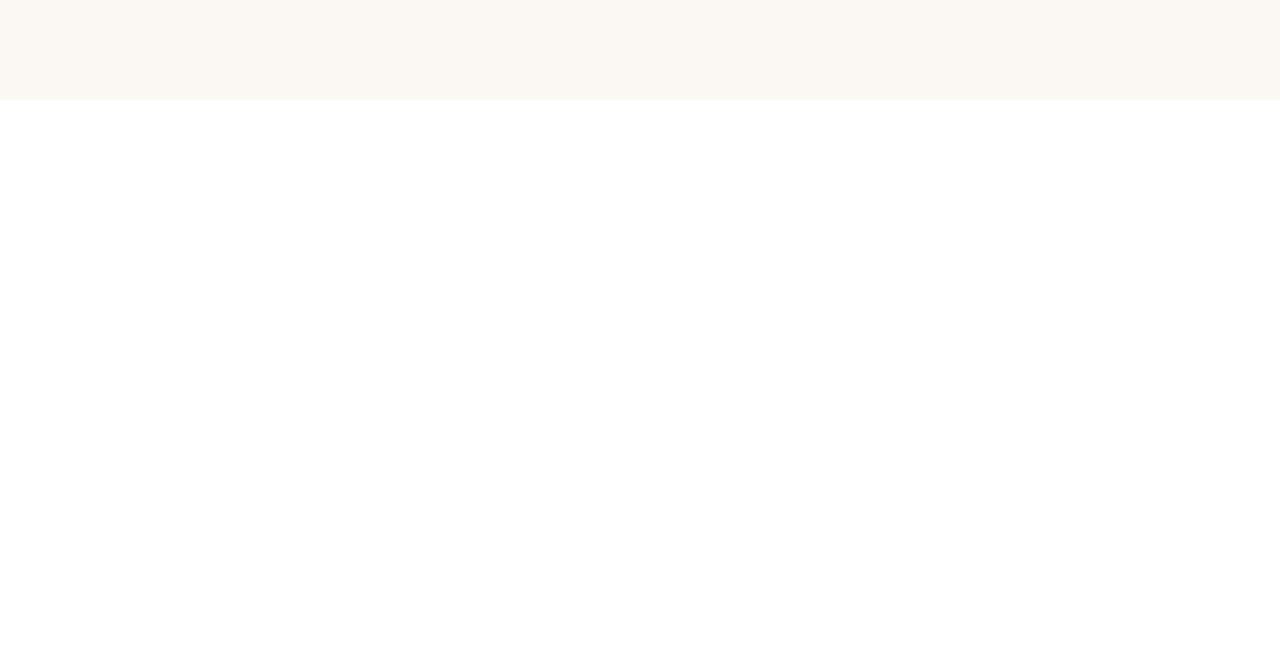
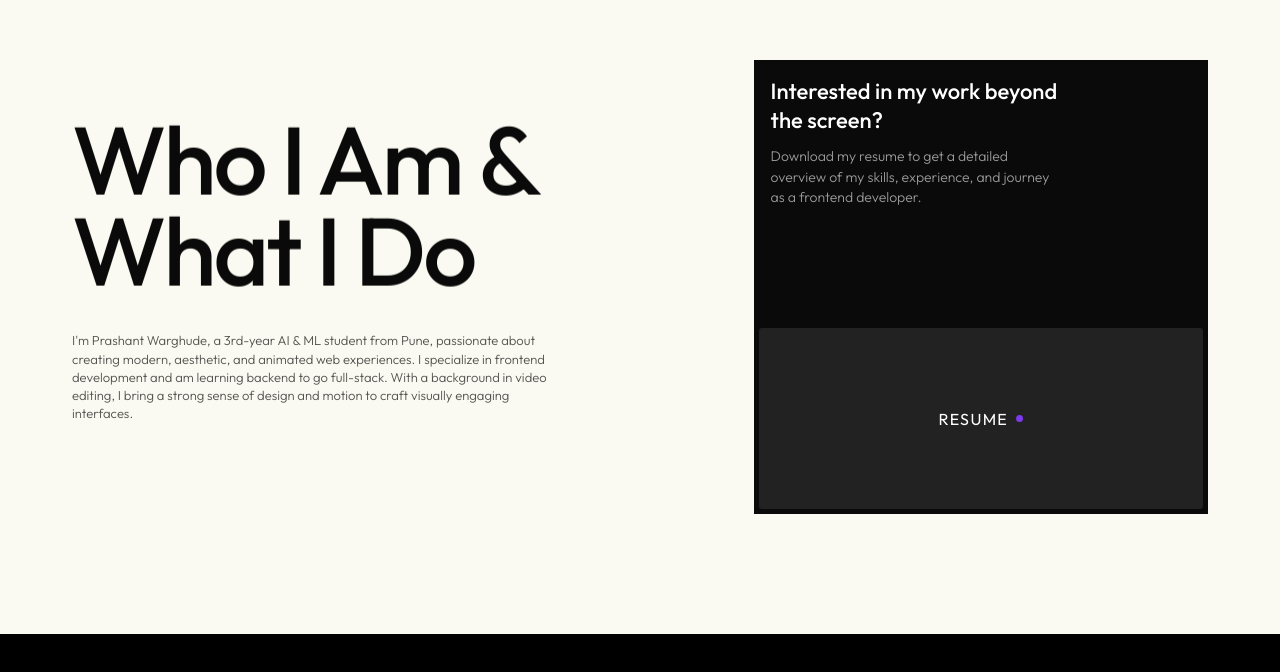
Before and after one commit to Prashantww/dev-portfolio, a React (Vite) app: page / in a window 1280 px wide. Shown: the part 1500-2172 px from the top of the page. Built offline with nearby package versions, Linux system fonts and the light colour scheme.

Commit message:
completed About section

```diff
--- a/src/pages/Home/Home.jsx
+++ b/src/pages/Home/Home.jsx
@@ -3,6 +3,7 @@ import Navbar from "../../components/Navbar/Navbar";
 import Hero from "../../sections/Hero";
 import Intro from "../../sections/Intro";
 import FeaturedWork from "../../sections/FeaturedWork/FeaturedWork";
+import About from "../../sections/About/About";
 
 const Home = () => {
   return (
@@ -10,7 +11,8 @@ const Home = () => {
       <Hero />
       <Intro />
       <FeaturedWork />
-      <div style={{ width: "100%", height: "100vh", background: "#ffffff" }} />
+      <About />
+      <div style={{ width: "100%", height: "100vh", background: "#000000" }} />
     </>
   );
 };
--- /dev/null
+++ b/src/sections/About/About.jsx
@@ -0,0 +1,116 @@
+import { useEffect, useRef } from "react";
+import gsap from "gsap";
+import { ScrollTrigger } from "gsap/ScrollTrigger";
+import styles from "./About.module.css";
+
+gsap.registerPlugin(ScrollTrigger);
+
+const RESUME_URL =
+  "https://drive.google.com/file/d/1fJRmTUsSEpMKmcKKEdoA9iJypIL-4H2C/view";
+
+export default function About() {
+  const sectionRef = useRef(null);
+  const headingRef = useRef(null);
+  const bodyRef = useRef(null);
+  const cardRef = useRef(null);
+
+  useEffect(() => {
+    const section = sectionRef.current;
+    const lines = headingRef.current.querySelectorAll(`.${styles.line}`);
+    const body = bodyRef.current;
+    const card = cardRef.current;
+
+    // ── Initial states ───────────────────────────────────────────────────────
+    gsap.set(lines, { y: "100%" });
+    gsap.set(body, { opacity: 0, y: 24 });
+    gsap.set(card, { opacity: 0, y: 32 });
+
+    // ── Reveal on scroll ─────────────────────────────────────────────────────
+    const tl = gsap.timeline({
+      scrollTrigger: {
+        trigger: section,
+        start: "top 70%",
+        once: true,
+      },
+    });
+
+    tl.to(lines, {
+      y: "0%",
+      duration: 0.85,
+      stagger: 0.1,
+      ease: "power3.out",
+    })
+      .to(
+        body,
+        {
+          opacity: 1,
+          y: 0,
+          duration: 0.7,
+          ease: "power3.out",
+        },
+        "-=0.4",
+      )
+      .to(
+        card,
+        {
+          opacity: 1,
+          y: 0,
+          duration: 0.6,
+          ease: "power3.out",
+        },
+        "-=0.4",
+      );
+
+    return () => ScrollTrigger.getAll().forEach((t) => t.kill());
+  }, []);
+
+  return (
+    <section ref={sectionRef} className={styles.section} data-theme="light">
+      <div className={styles.left}>
+        {/* ── Heading ───────────────────────────────────────────────────── */}
+        <h2 ref={headingRef} className={styles.heading}>
+          <span className={styles.lineWrapper}>
+            <span className={styles.line}>Who I Am &amp;</span>
+          </span>
+          <span className={styles.lineWrapper}>
+            <span className={styles.line}>What I Do</span>
+          </span>
+        </h2>
+
+        {/* ── Body text ─────────────────────────────────────────────────── */}
+        <p ref={bodyRef} className={styles.body}>
+          I'm Prashant Warghude, a 3rd-year AI &amp; ML student from Pune,
+          passionate about creating modern, aesthetic, and animated web
+          experiences. I specialize in frontend development and am learning
+          backend to go full-stack. With a background in video editing, I bring
+          a strong sense of design and motion to craft visually engaging
+          interfaces.
+        </p>
+      </div>
+
+      <div className={styles.right}>
+        {/* ── Resume card ───────────────────────────────────────────────── */}
+        <div ref={cardRef} className={styles.resumeCard}>
+          <div className={styles.cardTop}>
+            <h3 className={styles.cardTitle}>
+              Interested in my work beyond the screen?
+            </h3>
+            <p className={styles.cardDesc}>
+              Download my resume to get a detailed overview of my skills,
+              experience, and journey as a frontend developer.
+            </p>
+          </div>
+
+          <a
+            href={RESUME_URL}
+            target="_blank"
+            rel="noopener noreferrer"
+            className={styles.resumeBtn}
+          >
+            RESUME <span className={styles.dot} />
+          </a>
+        </div>
+      </div>
+    </section>
+  );
+}
--- /dev/null
+++ b/src/sections/About/About.module.css
@@ -0,0 +1,223 @@
+/* About.module.css */
+
+/* ── Section ──────────────────────────────────────────────────────────────── */
+.section {
+  width: 100%;
+  background: #fafaf2;
+  color: #0a0a0a;
+  padding: 120px 72px;
+  box-sizing: border-box;
+
+  display: flex;
+  flex-direction: row;
+  align-items: stretch;
+  justify-content: space-between;
+  gap: 48px;
+}
+
+/* ── Left pane ────────────────────────────────────────────────────────────── */
+.left {
+  flex: 0 0 50%;
+  display: flex;
+  flex-direction: column;
+  /* align-items: center; */
+  justify-content: center;
+  gap: 32px;
+}
+
+/* ── Heading ──────────────────────────────────────────────────────────────── */
+.heading {
+  font-size: clamp(52px, 7.5vw, 135px);
+  font-weight: 500;
+  line-height: 90.5%;
+  letter-spacing: -0.03em;
+  color: #0a0a0a;
+  margin: 0;
+  display: flex;
+  flex-direction: column;
+  gap: 0;
+}
+
+.lineWrapper {
+  display: block;
+  overflow: hidden;
+  padding-bottom: 0.05em;
+}
+
+.line {
+  display: block;
+  will-change: transform;
+}
+
+/* ── Body text ────────────────────────────────────────────────────────────── */
+.body {
+  font-size: clamp(13px, 1vw, 16px);
+  font-weight: 300;
+  line-height: 140%;
+  color: rgba(10, 10, 10, 0.7);
+  max-width: 85%;
+  margin: 0;
+  margin-bottom: 35px;
+}
+
+/* ── Right pane ───────────────────────────────────────────────────────────── */
+.right {
+  flex: 0 0 40%;
+  display: flex;
+  align-items: stretch;
+  justify-content: flex-end;
+}
+
+/* ── Resume card ──────────────────────────────────────────────────────────── */
+.resumeCard {
+  /* width: clamp(280px, 28vw, 380px); */
+  background: #0a0a0a;
+  aspect-ratio: 1/1;
+  /* height: 100%; */
+  overflow: hidden;
+  display: flex;
+  flex-direction: column;
+  justify-content: space-between;
+  /* flex: 1; */
+}
+
+.cardTop {
+  padding: 17px 17px 10px;
+  display: flex;
+  flex-direction: column;
+  gap: 12px;
+}
+
+.cardTitle {
+  font-size: clamp(22px, 1.4vw, 30px);
+  /* font-size: 22px; */
+  font-weight: 500;
+  line-height: 1.3;
+  color: #ffffff;
+  margin: 0;
+  width: 70%;
+}
+
+.cardDesc {
+  font-size: 14px;
+  font-weight: 300;
+  line-height: 147%;
+  color: #9a9a9a;
+  margin: 0;
+  width: 70%;
+}
+
+/* ── Resume button ────────────────────────────────────────────────────────── */
+.resumeBtn {
+  display: flex;
+  align-items: center;
+  justify-content: center;
+  gap: 8px;
+
+  background: #222222;
+  padding: 28px;
+  text-decoration: none;
+
+  font-size: 16px;
+  font-weight: 400;
+  letter-spacing: 0.08em;
+  color: #ffffff;
+
+  margin: 5px;
+  height: 40%;
+  border-radius: 3px;
+
+  transition: background 0.25s ease;
+}
+
+.resumeBtn:hover {
+  background: #1e1e1e;
+}
+
+.dot {
+  width: 7px;
+  height: 7px;
+  border-radius: 50%;
+  background: #7c3aed;
+  display: inline-block;
+  flex-shrink: 0;
+}
+
+/* ══════════════════════════════════════════════════════════════════════════ */
+/* ── TABLET (≤ 1024px) ───────────────────────────────────────────────────── */
+/* ══════════════════════════════════════════════════════════════════════════ */
+@media (max-width: 1024px) {
+  .heading {
+    font-size: clamp(44px, 13vw, 120px);
+  }
+
+  .section {
+    padding: 80px 40px;
+    flex-direction: column;
+    align-items: flex-start;
+    gap: 40px;
+  }
+
+  .left {
+    flex: unset;
+    width: 100%;
+  }
+
+  .body {
+    max-width: 100%;
+  }
+
+  .right {
+    width: 100%;
+  }
+
+  /* Hide the text part — just show the button */
+  .cardTop {
+    display: none;
+  }
+
+  .resumeCard {
+    width: 100%;
+    max-width: 100%;
+    border-radius: 6px;
+    aspect-ratio: auto;
+    height: 200px;
+  }
+
+  .resumeBtn {
+    padding: 28px;
+    width: 100%;
+    border-radius: 6px;
+    margin: 0;
+    height: 100%;
+  }
+}
+
+@media (max-width: 768px) {
+  .section {
+    padding: 72px 24px 64px;
+    gap: 32px;
+  }
+
+  .heading {
+    font-size: clamp(44px, 13vw, 120px);
+  }
+
+  .body {
+    font-size: 15px;
+  }
+}
+
+@media (max-width: 430px) {
+  .section {
+    padding: 64px 20px 56px;
+  }
+
+  .heading {
+    font-size: clamp(40px, 16vw, 65px);
+  }
+
+  .body {
+    font-size: 14px;
+  }
+}
--- a/src/sections/FeaturedWork/FeaturedWorkDesktop/FeaturedWorkDesktop.module.css
+++ b/src/sections/FeaturedWork/FeaturedWorkDesktop/FeaturedWorkDesktop.module.css
@@ -5,7 +5,7 @@
   width: 100%;
   background: #fafaf2;
   color: #ffffff;
-  height: 100vh;
+  height: 80vh;
   align-items: center;
   display: flex;
   flex-direction: column;
@@ -28,7 +28,6 @@
 }
 
 .title {
-  font-family: "Outfit", sans-serif;
   font-size: 22px;
   font-weight: 600;
   letter-spacing: -0.02em;
@@ -37,7 +36,6 @@
 }
 
 .desc {
-  font-family: "Outfit", sans-serif;
   font-size: 13px;
   font-weight: 300;
   line-height: 1.6;
```
